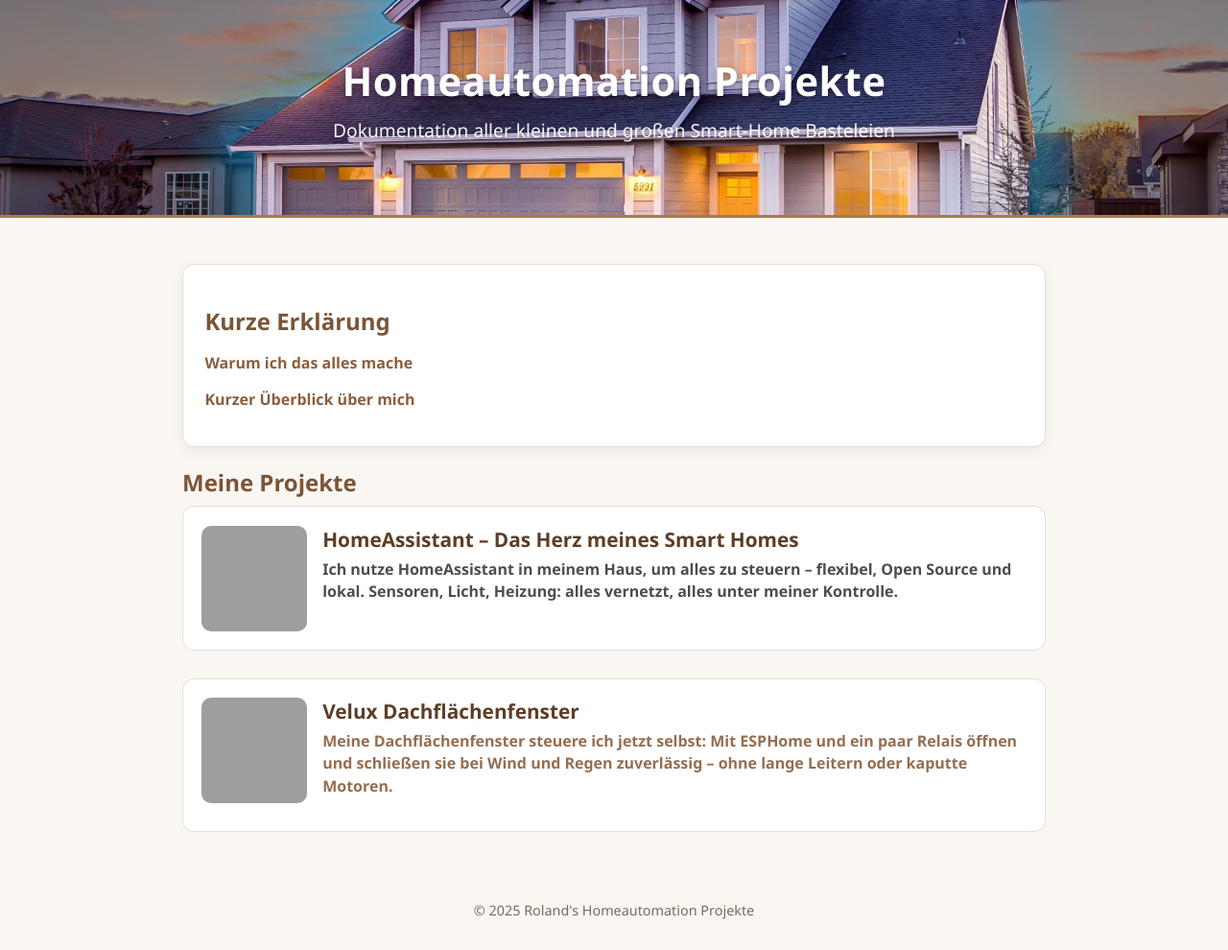
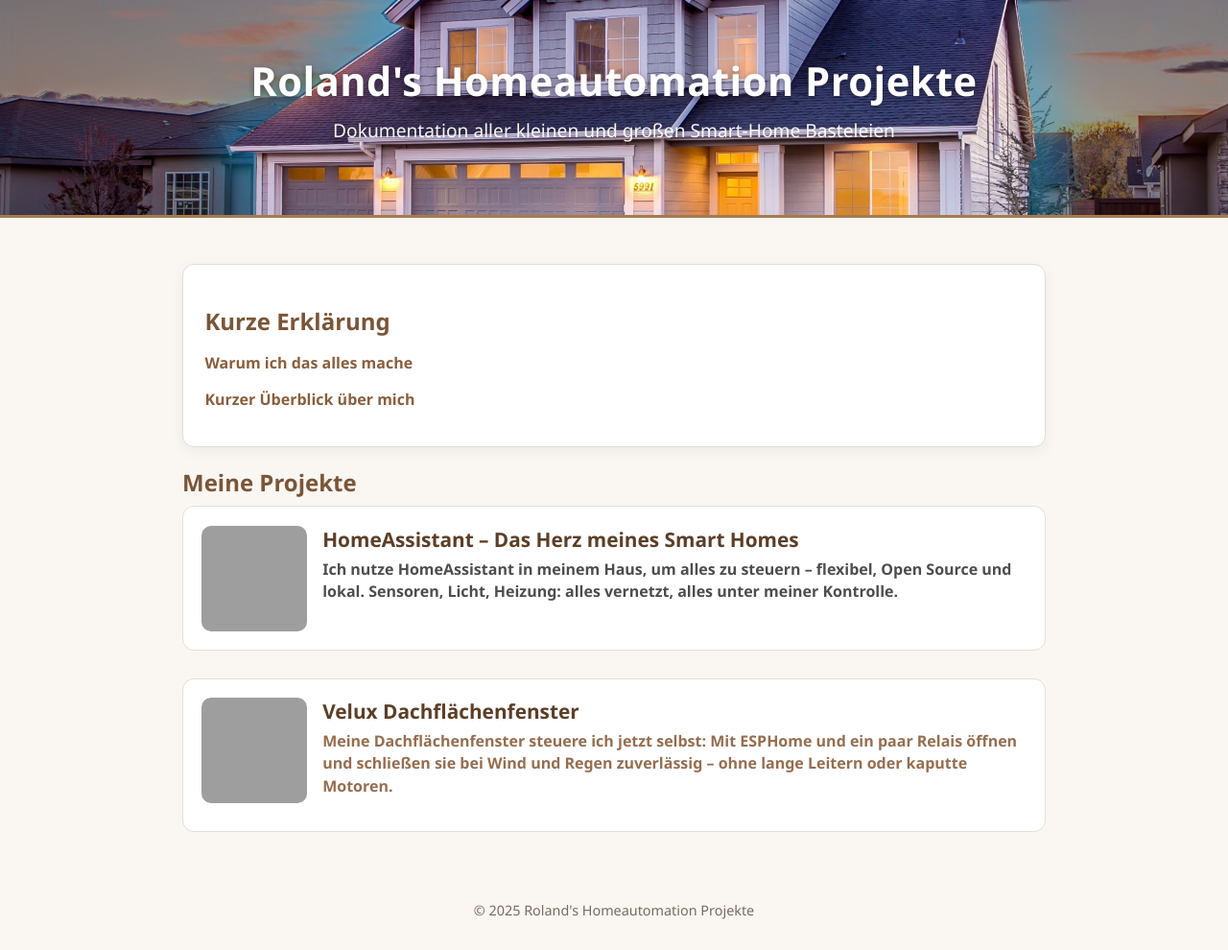
Before and after one commit to schu-r/homeautomation, a Jekyll site: the page index.html, which Jekyll copies as it is, in a window 1280 px wide. Shown: the whole page at 96% size. Built offline with Jekyll 4.4.1, drawn with Linux system fonts in a browser that asks for light colours; grey boxes are pictures that could not be loaded.

Commit message:
Da muss noch ein Roland rein

```diff
--- a/index.html
+++ b/index.html
@@ -6,7 +6,7 @@
   <title>Homeautomation Projekte</title>
 
   <!-- Social Media Preview -->
-  <meta property="og:title" content="Homeautomation Projekte" />
+  <meta property="og:title" content="Roland's Homeautomation Projekte" />
   <meta property="og:description" content="Dokumentation aller kleinen und großen Smart-Home Basteleien." />
   <meta property="og:image" content="header.jpg" />
   <meta property="og:type" content="website" />
@@ -121,7 +121,7 @@
 </head>
 <body>
   <header style="background-image:url('header.jpg'); background-size:cover; background-position:center; padding:3.5rem 1.5rem; color:#fff; text-shadow:0 2px 6px rgba(0,0,0,0.4); border-bottom:3px solid #a87b50;">
-    <h1 style="margin:0; font-size:2.6rem;">Homeautomation Projekte</h1>
+    <h1 style="margin:0; font-size:2.6rem;">Roland's Homeautomation Projekte</h1>
     <p style="margin-top:0.6rem; font-size:1.2rem; opacity:0.95;">Dokumentation aller kleinen und großen Smart-Home Basteleien</p>
   </header>
 
```
